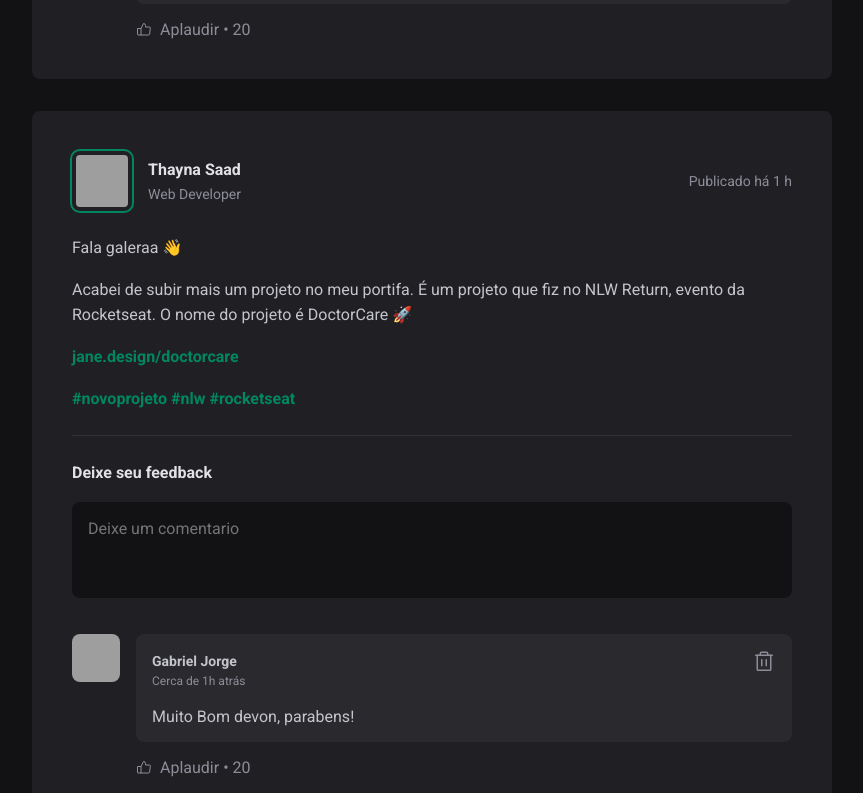
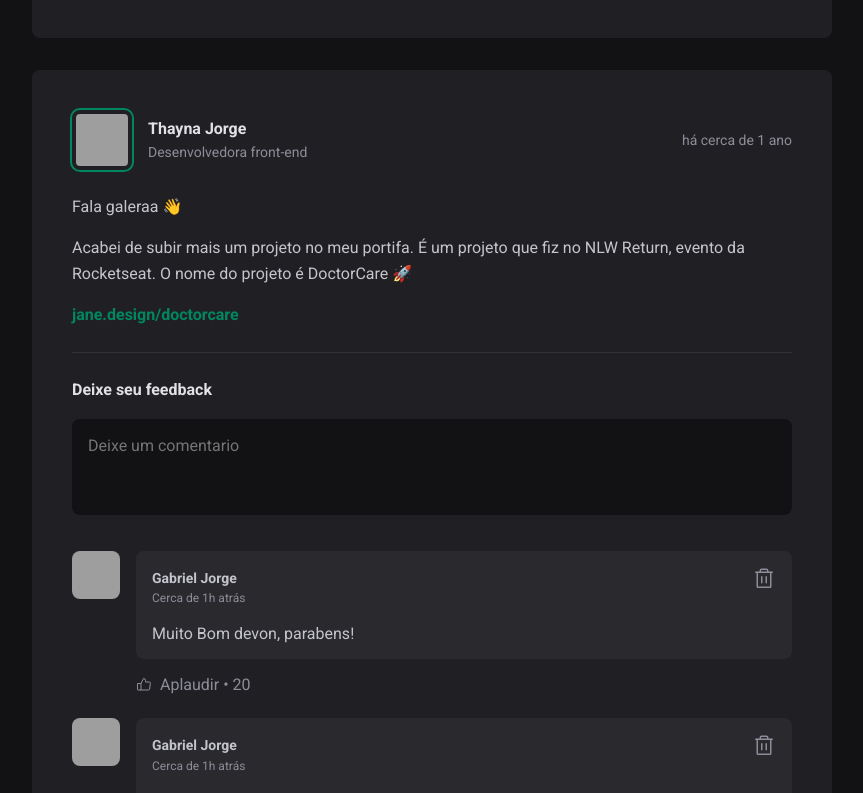
Before and after one commit to GabrielGCJ/p-01-react-js-rocketseat-ignite-feed, a React (Vite) app: page / in a window 1280 px wide. Shown: the part 1026-1819 px from the top of the page, without its empty margins (352-1215 px from the left). Built offline with nearby package versions, Linux system fonts and the light colour scheme; grey boxes are pictures that could not be loaded; a web font is replaced by a local one.

Commit message:
feature/update-post-properties

```diff
--- a/package.json
+++ b/package.json
@@ -10,6 +10,7 @@
     "preview": "vite preview"
   },
   "dependencies": {
+    "date-fns": "^2.30.0",
     "phosphor-react": "^1.4.1",
     "react": "^18.2.0",
     "react-dom": "^18.2.0"
--- a/src/components/Post/Post.jsx
+++ b/src/components/Post/Post.jsx
@@ -1,38 +1,50 @@
+import { format, formatDistanceToNow } from "date-fns"
+import ptBR from "date-fns/locale/pt-BR"
+
 import styles from "./Post.module.css"
 
 import { Avatar } from "../Avatar/Avatar"
 import { Comment } from "../Comment/Comment"
 
-export const Post = (props) => {
+export const Post = ({ author, publishedAt, content }) => {
 
-    console.log(props)
+    const publishedDateFormatted = format(publishedAt, "d 'de' LLLL 'ás' HH:mm'h'", {
+        locale: ptBR,
+    })
+
+    const publishedDateRelativeToNow = formatDistanceToNow(publishedAt, {
+        locale: ptBR,
+        addSuffix: true
+    })
 
     return (
         <article className={styles.post}>
             <header>
                 <div className={styles.author}>
-                    <Avatar src="https://github.com/Thaysaadj.png"/>
+                    <Avatar src={author.avatarURL} />
                     <div className={styles.authorInfo}>
-                        <strong>Thayna Saad</strong>
-                        <span>Web Developer</span>
+                        <strong>{author.name}</strong>
+                        <span>{author.role}</span>
                     </div>
                 </div>
-                <time title="12 de maio às 04:08 " dateTime="2023-05-12 04:08:30">Publicado há 1 h</time>
+                <time title={publishedDateFormatted} dateTime={publishedAt.toISOString()}>
+                    {publishedDateRelativeToNow}
+                </time>
             </header>
             <div className={styles.content}>
-                <p> Fala galeraa 👋 </p>
-                <p>Acabei de subir mais um projeto no meu portifa. É um projeto que fiz no NLW Return, evento da Rocketseat. O nome do projeto é DoctorCare 🚀</p>
-                <p><a href="">jane.design/doctorcare</a>  </p>
-                <p>
-                    <a href="">#novoprojeto</a>{" "}
-                    <a href="">#nlw</a>{" "}
-                    <a href="">#rocketseat</a>
-                </p>
+                {content.map(line => {
+                    if (line.type === "paragraph") {
+                        return <p>{line.content}</p>
+                    } else if (line.type === "link") {
+                        return <p><a href="#">{line.content}</a> </p>
+                    }
+                })}
+
             </div>
             <form className={styles.commentForm}>
                 <strong>Deixe seu feedback</strong>
                 <textarea
-                placeholder="Deixe um comentario"
+                    placeholder="Deixe um comentario"
                 />
 
                 <footer>
@@ -41,9 +53,9 @@ export const Post = (props) => {
 
             </form>
             <div className={styles.commentList}>
-                <Comment/>
-                <Comment/>
-                <Comment/>
+                <Comment />
+                <Comment />
+                <Comment />
             </div>
         </article>
     )
```
Also changed, not shown: 1 other file (tests, documents, lock files or other folders).
